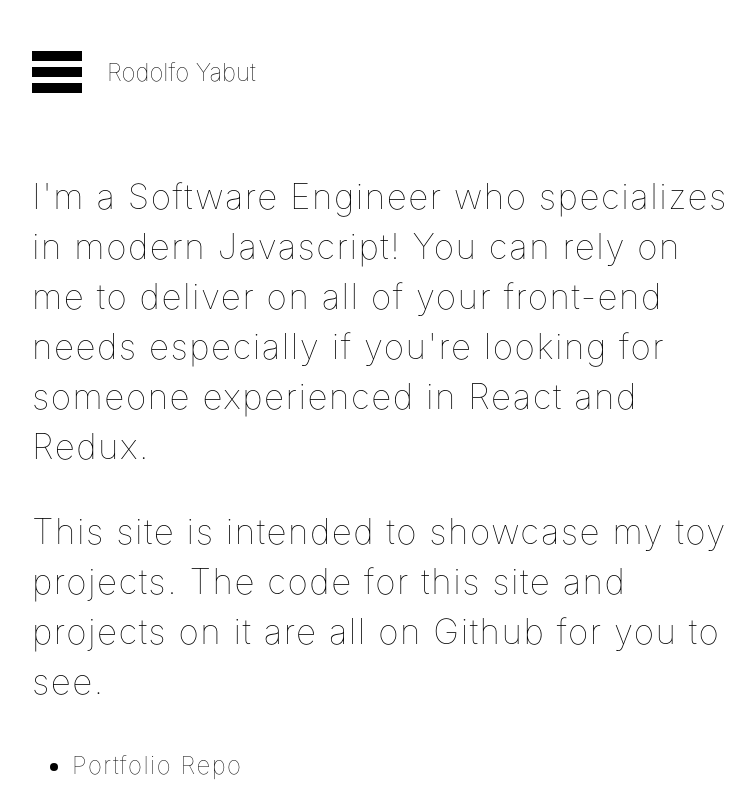
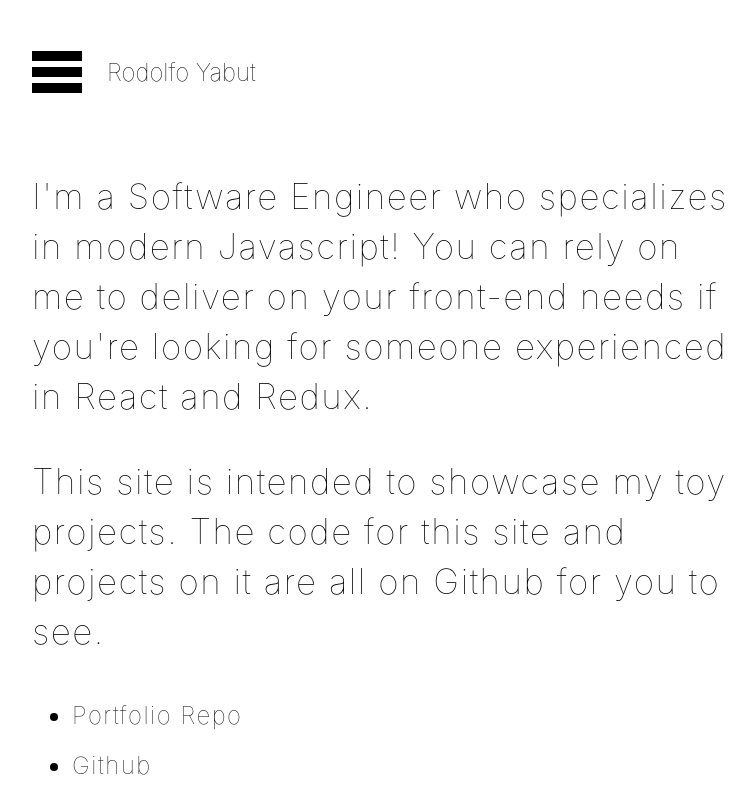
Before and after one commit to rodocite/portfolio, a Next.js app: page / in a window 1280 px wide. Shown: the top 800 px of the page, without its empty margins (16-771 px from the left). Built offline with nearby package versions, Linux system fonts and the light colour scheme.

Commit message:
Adjust copy -- reduce hyperbole

```diff
--- a/pages/index.js
+++ b/pages/index.js
@@ -33,7 +33,7 @@ export default ({ children }) => (
   <Layout>
     <Copy>
       <p>I'm a Software Engineer who specializes in modern Javascript!
-      You can rely on me to deliver on all of your front-end needs especially if you're looking
+      You can rely on me to deliver on your front-end needs if you're looking
       for someone experienced in React and Redux.</p>
       <p>This site is intended to showcase my toy projects. The code for this site and projects on it are all on Github for you to see.</p>
     </Copy>
```
